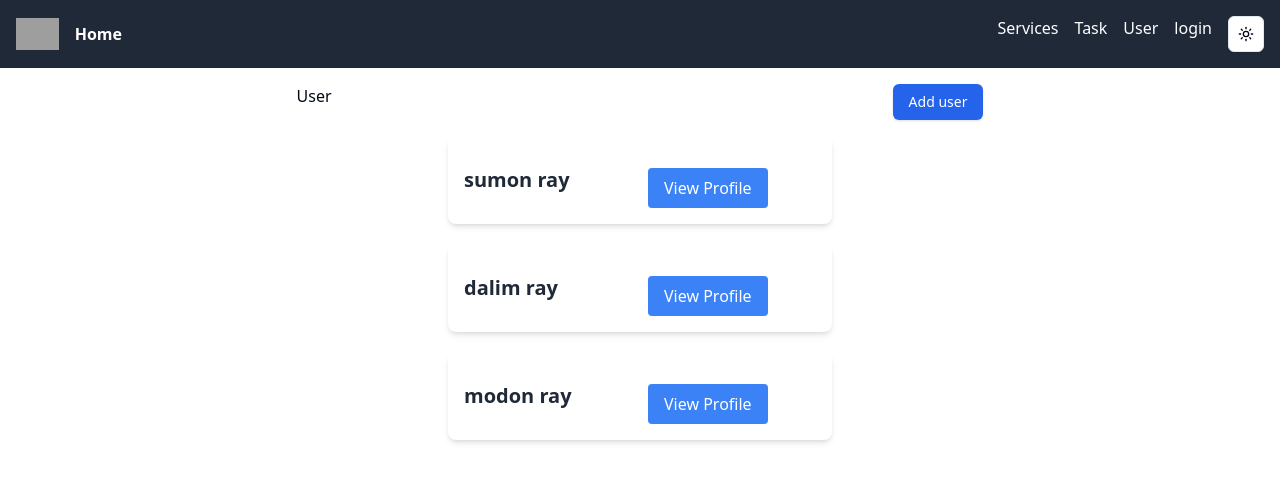
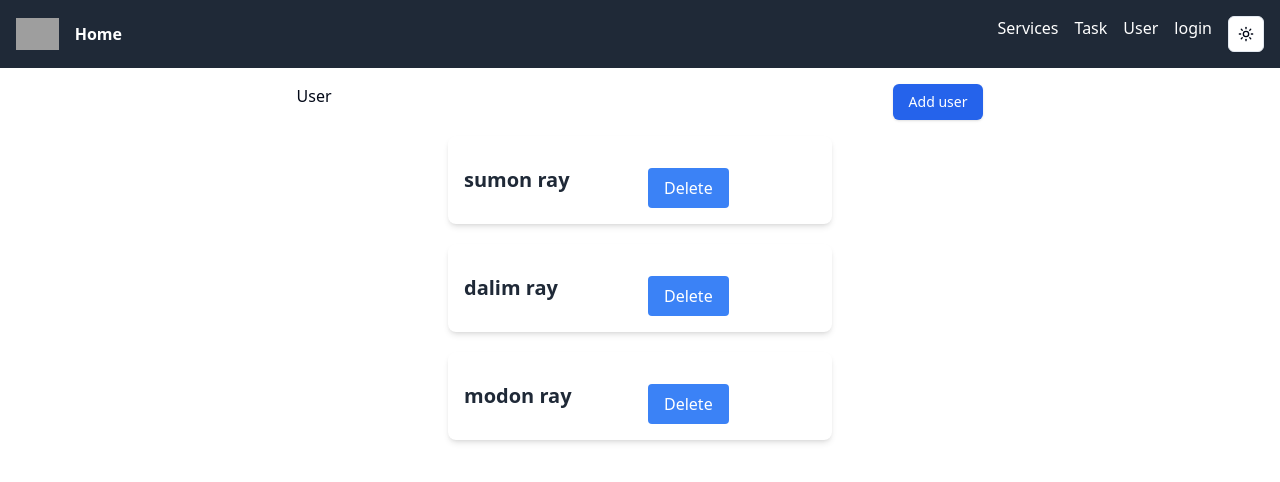
Before and after one commit to sumon-ray/react-typescript-project, a React (Vite) app: page /user in a window 1280 px wide. Shown: the top 482 px of the page. Built offline with nearby package versions, Linux system fonts and the light colour scheme; grey boxes are pictures that could not be loaded.

Commit message:
reducer for delete user feature added

```diff
--- a/src/features/user/userSlice.ts
+++ b/src/features/user/userSlice.ts
@@ -39,9 +39,11 @@ const userSlice = createSlice({
       };
       state.user.push(userData);
     },
+    deleteUser: (state, action:PayloadAction<string>)=>{
+      state.user = state.user.filter((user)=>user.id !== action.payload)
+    }
   },
 });
-
 
 
 export const selectUsers = (state: RootState)=>{
@@ -49,6 +51,6 @@ return state.user.user
 }
 
 
-export const { addUser } = userSlice.actions;
+export const { addUser, deleteUser } = userSlice.actions;
 
 export default userSlice.reducer;
--- a/src/module/user/UserCard.tsx
+++ b/src/module/user/UserCard.tsx
@@ -1,18 +1,27 @@
-import { User } from "@/features/user/userSlice";
+import { useAppDispatch } from "@/app/hook";
+import { deleteUser, User } from "@/features/user/userSlice";
 
 interface props {
   user: User;
 }
 
 const UserCard = ({ user }: props) => {
+  const dispatch = useAppDispatch();
+  const handleDelete = () => {
+    dispatch(deleteUser(user.id));
+  };
+
   return (
     <div className="bg-white gap-4 shadow-md rounded-lg p-4 mb-5 max-w-sm mx-auto grid grid-cols-1 md:grid-cols-2 lg:grid-cols-2">
       <div className="flex items-center">
         <h3 className="text-xl font-semibold text-gray-800">{user.name}</h3>
       </div>
       <div className="mt-4 ">
-        <button className="bg-blue-500 text-white py-2 px-4 rounded hover:bg-blue-600">
-          View Profile
+        <button
+          onClick={handleDelete}
+          className="bg-blue-500 text-white py-2 px-4 rounded hover:bg-blue-600"
+        >
+          Delete
         </button>
       </div>
     </div>
```
